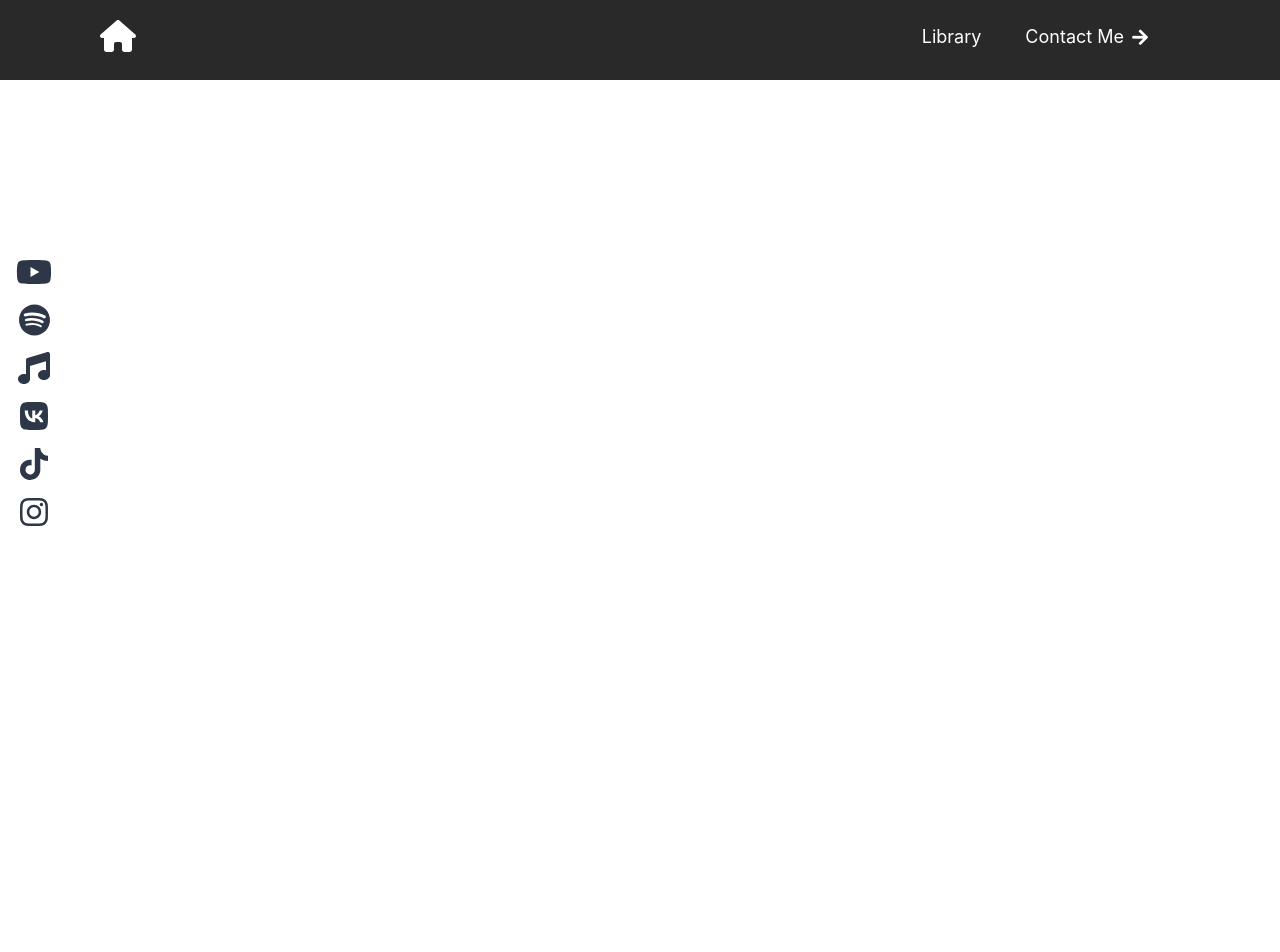
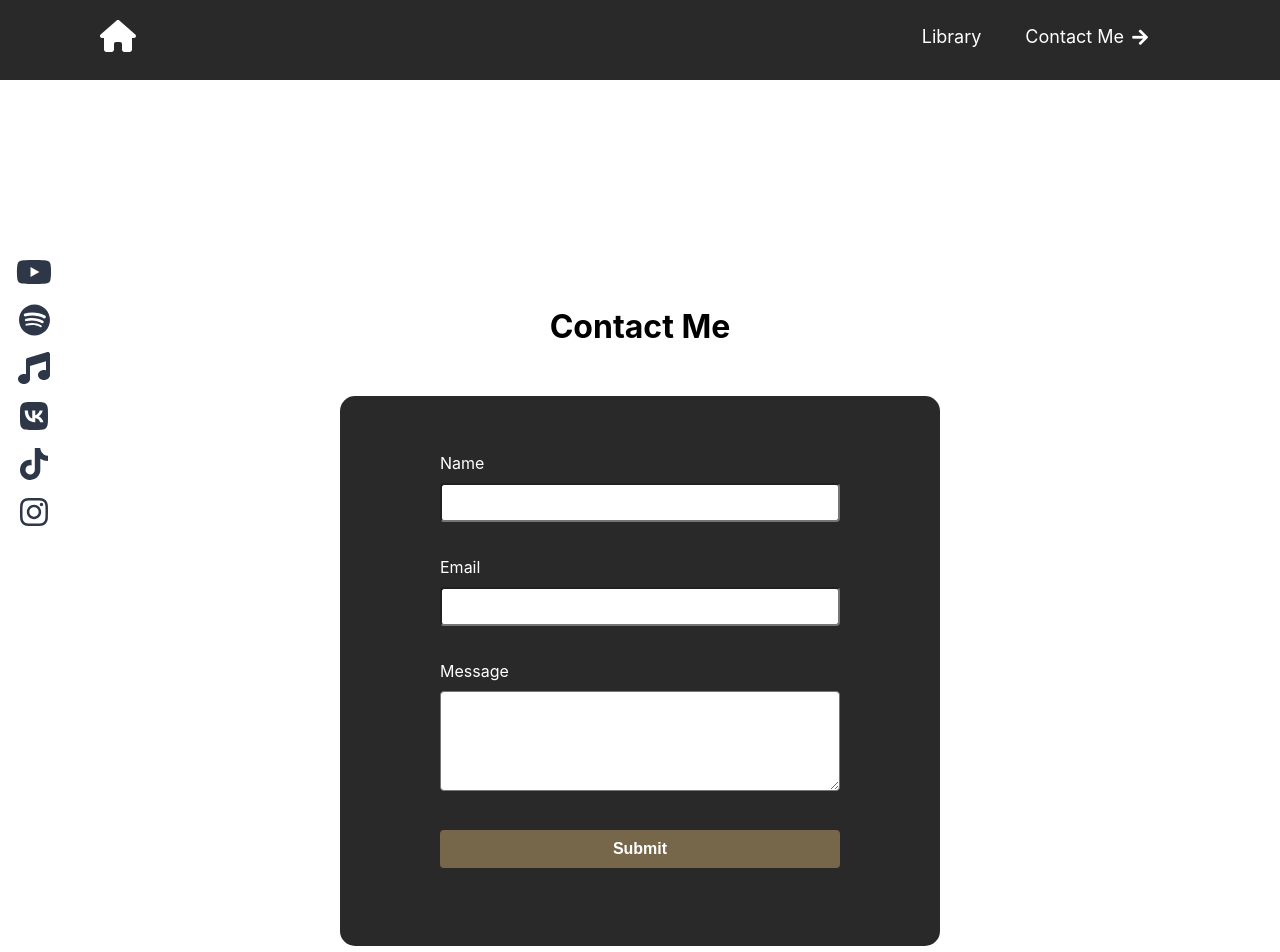
Before and after one commit to jandos0492/manamusic2, a React (Create React App) app in the folder frontend/: page /contact-me in a window 1280 px wide. Before the commit this address had no page. Shown: the top 952 px of the page. Before the commit the page ends 800 px from the top, so only its background shows below. Built offline with nearby package versions, Linux system fonts and the light colour scheme.

Commit message:
Added the Contact component and finished the project for my friend

```diff
--- a/frontend/public/index.html
+++ b/frontend/public/index.html
@@ -3,7 +3,7 @@
 
 <head>
   <meta charset="utf-8" />
-  <meta name="viewport" content="width=device-width, initial-scale=1, height=device-height" />
+  <meta name="viewport" content="width=device-width, initial-scale=1" />
   <meta name="theme-color" content="#000000" />
   <link rel="stylesheet" href="https://cdnjs.cloudflare.com/ajax/libs/font-awesome/5.15.1/css/all.min.css" />
 
--- a/frontend/src/App.js
+++ b/frontend/src/App.js
@@ -4,6 +4,7 @@ import Navbar from "./components/Navbar";
 import ContactLinks from "./components/ContactLinks";
 import Home from "./components/Home";
 import Library from "./components/Library";
+import Contact from "./components/Contact";
 
 function App() {
 
@@ -14,6 +15,7 @@ function App() {
       <Routes>
         <Route path="/" element={<Home />} />
         <Route path="/library" element={<Library />} />
+        <Route path="/contact-me" element={<Contact />} />
       </Routes>
     </div>
   );
--- /dev/null
+++ b/frontend/src/components/Contact/Contact.css
@@ -0,0 +1,126 @@
+.contact-container {
+  display: flex;
+  flex-direction: column;
+  align-items: center;
+  justify-content: center;
+  padding-top: 200px;
+  padding-bottom: 200px;
+  background-color: #ffffff;
+}
+
+h2 {
+  font-size: 2em;
+  margin-bottom: 50px;
+}
+
+.contact-form {
+  height: 550px;
+  margin: 0 auto;
+  display: flex;
+  flex-direction: column;
+  align-items: center;
+  justify-content: center;
+  width: 100%;
+  max-width: 600px;
+  padding: 20px;
+  box-sizing: border-box;
+  background-color: #292929;
+  border-radius: 15px;
+}
+
+
+.contact-form h2 {
+  margin-bottom: 20px;
+  color: white;
+}
+
+.contact-form .form-group {
+  width: 400px;
+  margin-bottom: 20px;
+}
+
+.contact-form .form-group label {
+  display: block;
+  margin-bottom: 10px;
+  color: white;
+
+}
+
+.contact-form .form-group input,
+.contact-form .form-group textarea {
+  width: 100%;
+  padding: 10px;
+  box-sizing: border-box;
+  border-radius: 4px;
+  margin-bottom: 15px;
+}
+
+textarea {
+  height: 100px;
+}
+
+.contact-form .form-group button {
+  width: 100%;
+  padding: 10px;
+  background-color: #77674a;
+  color: white;
+  border: none;
+  cursor: pointer;
+  font-size: 16px;
+  font-weight: bold;
+  transition: transform 0.3s ease;
+  border-radius: 4px;
+}
+
+button:hover {
+  transform: scale(1.05);
+}
+
+.email-sent {
+  font-size: 20px;
+  color: #4CAF50;
+}
+
+@media screen and (max-width: 1000px) {
+  h2 {
+    font-size: 1.5em;
+  }
+}
+
+@media screen and (max-width: 870px) {
+  .contact-form {
+    max-width: 400px;
+  }
+
+  .form-group {
+    max-width: 80%;
+  }
+
+  .email-sent {
+    font-size: 16px;
+  }
+}
+
+@media screen and (max-width: 500px) {
+  .contact-form {
+    padding: 0;
+  }
+
+  .contact-container {
+    display: flex;
+    flex-direction: column;
+    align-items: center;
+    justify-content: center;
+    padding-top: 150px;
+    padding-right: 60px;
+    padding-bottom: 150px;
+    padding-left: 60px;
+    margin-top: -60px;
+  }
+}
+
+@media screen and (max-width: 375px) {
+  h2 {
+    font-size: 18px;
+  }
+}
--- /dev/null
+++ b/frontend/src/components/Contact/index.js
@@ -0,0 +1,91 @@
+import React, { useState } from "react";
+import "./Contact.css";
+
+const Contact = () => {
+  const [name, setName] = useState("");
+  const [email, setEmail] = useState("");
+  const [message, setMessage] = useState("");
+  const [emailSent, setEmailSent] = useState(false);
+
+  // handleSubmit function to make email sent from the form
+  async function handleSubmit(event) {
+    event.preventDefault();
+
+    try {
+      const response = await fetch("/send-email", {
+        method: "POST",
+        headers: {
+          "Content-Type": "application/json",
+        },
+        body: JSON.stringify({
+          name,
+          email,
+          message,
+        }),
+      });
+
+      if (!response.ok) {
+        throw new Error(`HTTP error! status: ${response.status}`);
+      }
+
+      setEmailSent(true);
+
+      // Hide the success message after 3 seconds
+      setTimeout(() => {
+        setEmailSent(false);
+      }, 3000);
+    } catch (error) {
+      alert("Error sending email: " + error.message);
+    }
+
+    setName("");
+    setEmail("");
+    setMessage("");
+  }
+
+  return (
+    <div className="contact-container">
+      <h2>Contact Me</h2>
+      <form onSubmit={handleSubmit} className="contact-form">
+        {emailSent && <p className="email-sent">Message sent successfully!</p>}
+        <div className="form-group">
+          <label htmlFor="name">Name</label>
+          <input
+            type="text"
+            tabIndex="1"
+            id="name"
+            value={name}
+            onChange={(e) => setName(e.target.value)}
+            required
+          />
+        </div>
+        <div className="form-group">
+          <label htmlFor="email">Email</label>
+          <input
+            type="email"
+            tabIndex="2"
+            id="email"
+            value={email}
+            onChange={(e) => setEmail(e.target.value)}
+            required
+          />
+        </div>
+        <div className="form-group">
+          <label htmlFor="message">Message</label>
+          <textarea
+            id="message"
+            tabIndex="3"
+            value={message}
+            onChange={(e) => setMessage(e.target.value)}
+            required
+          ></textarea>
+        </div>
+        <div className="form-group">
+          <button type="submit">Submit</button>
+        </div>
+      </form>
+    </div>
+  )
+}
+
+export default Contact;
--- a/frontend/src/components/Home/Home.css
+++ b/frontend/src/components/Home/Home.css
@@ -7,7 +7,7 @@
 }
 
 .home-text {
-  font-size: 6em;
+  font-size: 8em;
   margin-bottom: 20px;
 }
 
@@ -19,6 +19,12 @@
 
 .manamusic-text {
   font-size: 2em;
+}
+
+@media screen and (max-width: 1200px) {
+  .home-text {
+    font-size: 6em;
+  }
 }
 
 @media  screen and (max-width: 1000px) {
```
